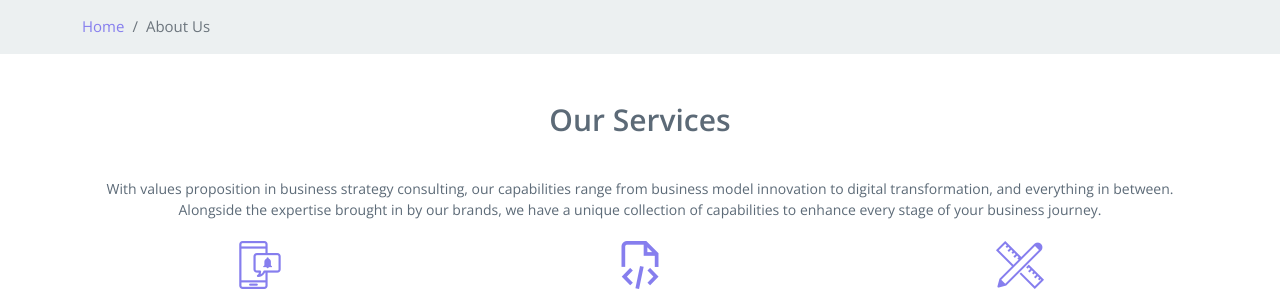
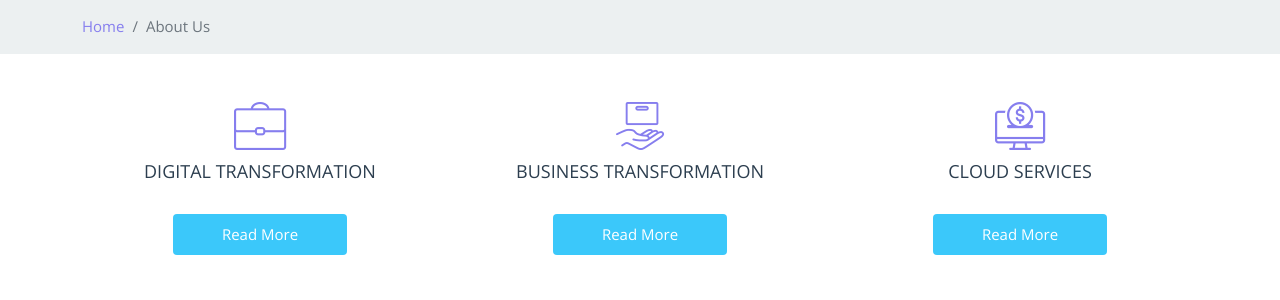
Before and after one commit to tiwiex/enluka_website, a PHP site: page /about in a window 1280 px wide. Shown: the part 536-836 px from the top of the page. Run offline with PHP 8.4, Linux system fonts and the light colour scheme; some libraries are stand-ins or nearby versions; some web fonts are replaced.

Commit message:
Moved services to a snippet
Replaced snippet with include file in index and about page.

```diff
--- a/about.php
+++ b/about.php
@@ -61,63 +61,10 @@ include 'includes/navigation.php';
 <!-- /End Breadcrumbs -->
 
 <!-- Start page content -->
-       <div class="container">
-            <div class="my-4 my-md-5 overflow-hidden">
 
-                <div class="text-center mb-20 wow fadeInDown" data-wow-delay="1s">
-                    <h3 class="fables-about-top-head fables-forth-text-color font-30 semi-font d-inline-block bg-white position-relative">
-                        <span class="mx-4">Our Services</span>
-                    </h3>
-                    <br><br>
-                    <div class="fables-forth-text-color mt-3 font-14">
-                    With values proposition in business strategy consulting, our capabilities range
-                    from business model innovation to digital transformation, and everything in between.
-                    Alongside the expertise brought in by our brands, we have a unique collection of
-                    capabilities to enhance every stage of your business journey. <br><br>
-
-                            </div>
-                </div>
-
-                <div class="row">
-                    <div class="col-12 col-md-4 mb-4 mb-md-0 wow fadeInDown" data-wow-delay=".3s">
-                        <div class="fables-about-icon-style">
-                            <span class="fables-iconmobileApp-icon fables-second-text-color fa-3x"></span>
-                            <h2 class="fables-second-text-color fables-about-icon-head mt-3 mb-2 font-18 semi-font">Digital Transformation </h2>
-                            <span class="fables-title-border fables-second-background-color"></span>
-                            <div class="fables-forth-text-color mt-3 font-14">
-                                We understand the importance of approaching each work integrally and believe in the power of simple and easy communication.
-                            </div>
-                            <a href="digital_transformation" class="btn fables-second-background-color white-color white-color-hover fables-main-hover-background-color font-15 mt-4 px-5 py-2
-                          ">Read More</a>
-                        </div>
-
-                    </div>
-                    <div class="col-12 col-md-4 mb-4 mb-md-0 wow fadeInDown" data-wow-delay=".6s">
-                       <div class="fables-about-icon-style">
-                           <span class="fables-icondevelopment-icon fables-second-text-color fa-3x"></span>
-                           <h2 class="fables-second-text-color fables-about-icon-head mt-3 mb-2 font-18 semi-font">Business Improvemt & Transformation</h2>
-                           <span class="fables-title-border fables-second-background-color"></span>
-                           <div class="fables-forth-text-color mt-3 font-14">
-                                We understand the importance of approaching each work integrally and believe in the power of simple and easy communication.
-                            </div>
-                        </div>
-                    </div>
-                    <div class="col-12 col-md-4 mb-4 mb-md-0 wow fadeInDown" data-wow-delay=".9s">
-                       <div class="fables-about-icon-style">
-                            <span class="fables-iconwebDesign-icon fables-second-text-color fa-3x"></span>
-                           <h2 class="fables-second-text-color fables-about-icon-head mt-3 mb-2 font-18 semi-font">Web Design </h2>
-                           <span class="fables-title-border fables-second-background-color"></span>
-                            <div class="fables-forth-text-color mt-3 font-14">
-
-                                We understand the importance of approaching each work integrally and believe in the power of simple and easy communication.
-                            </div>
-                        </div>
-                    </div>
-                </div>
-            </div>
-       </div>
-
-
+    <?php
+    include 'includes/services.php';
+    ?>
 
 
            <div class="bg-rules mb-4 mb-lg-0 py-3 py-lg-0" style="background-image: url(assets/custom/enluka_images/people-team.jpeg)">
--- /dev/null
+++ b/includes/services.php
@@ -0,0 +1,30 @@
+<div class="container">
+                <div class="row my-3 my-md-5 overflow-hidden">
+                    <div class="col-12 col-sm-6 col-lg-4 text-center mb-6 mb-lg-0">
+                        <span class="fables-iconbussiness fables-second-text-color fa-3x"></span>
+                        <h2 class="fables-main-text-color font-18 my-2">DIGITAL TRANSFORMATION</h2>
+                        <p class="fables-forth-text-color font-15">
+                        <a href="digital_transformation" class="btn fables-second-background-color white-color white-color-hover fables-main-hover-background-color font-15 mt-4 px-5 py-2
+                            ">Read More</a>
+                        </p>
+                    </div>
+                    <div class="col-12 col-sm-6 col-lg-4 text-center mb-6 mb-lg-0">
+                        <span class="fables-iconbussiness2 fables-second-text-color fa-3x"></span>
+                        <h2 class="fables-main-text-color font-18 my-2">BUSINESS TRANSFORMATION</h2>
+                        <p class="fables-forth-text-color font-15">
+                        <a href="business_transformation" class="btn fables-second-background-color white-color white-color-hover fables-main-hover-background-color font-15 mt-4 px-5 py-2
+                            ">Read More</a>
+                        </p>
+                    </div>
+                    <div class="col-12 col-sm-6 col-lg-4 text-center mb-4 mb-lg-0">
+                        <span class="fables-iconbussiness3 fables-second-text-color fa-3x"></span>
+                        <h2 class="fables-main-text-color font-18 my-2">CLOUD SERVICES</h2>
+                        <p class="fables-forth-text-color font-15">
+                        <a href="cloud_services" class="btn fables-second-background-color white-color white-color-hover fables-main-hover-background-color font-15 mt-4 px-5 py-2
+                            ">Read More</a>
+                        </p>
+                    </div>
+
+                </div>
+
+        </div>
```
Also changed, not shown: index.php (+3 -30 lines).
